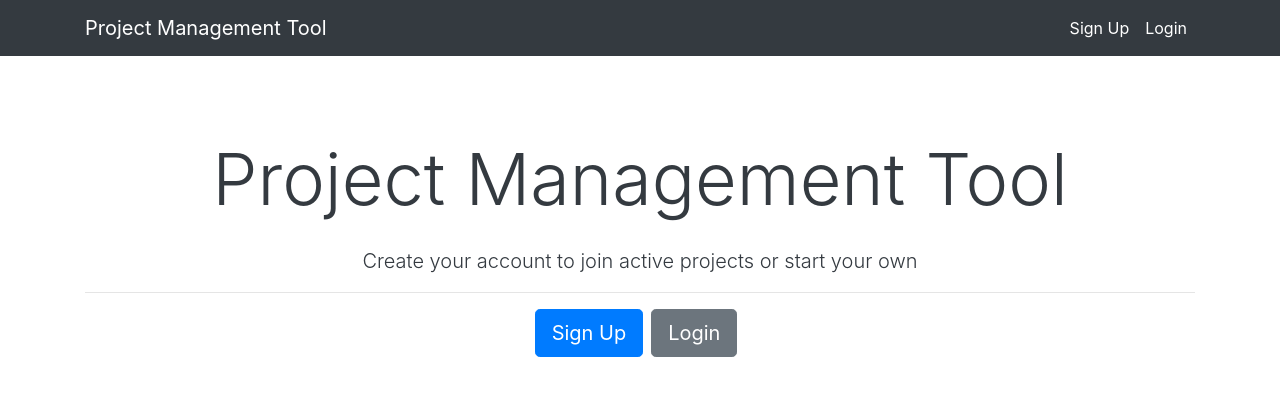
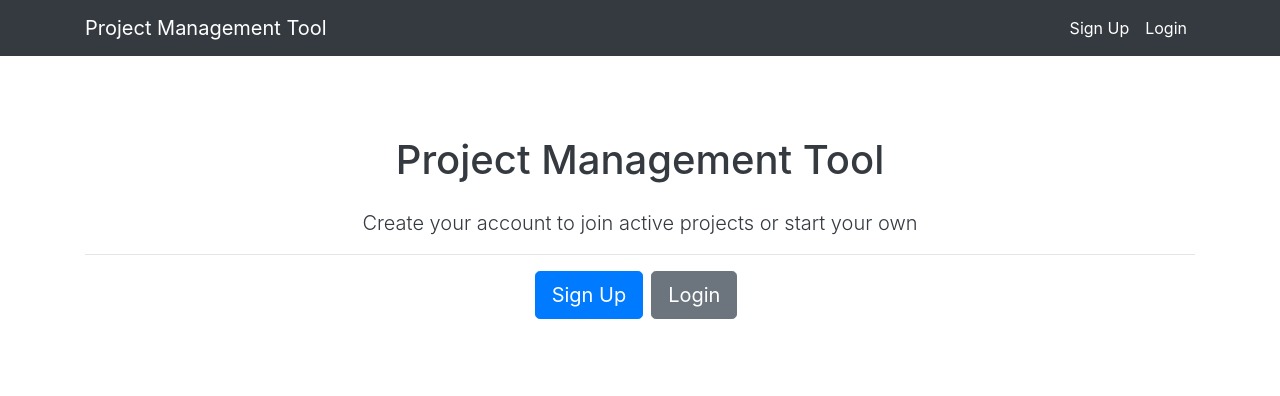
Before and after one commit to alex-alk/pmtool-react-client, a React (Create React App) app: page / in a window 1280 px wide. Shown: the top 396 px of the page. Built offline with nearby package versions, Linux system fonts and the light colour scheme; the HTML template or start-up script is replaced by a standard one.

Commit message:
visual fix

```diff
--- a/src/components/Layout/Landing.js
+++ b/src/components/Layout/Landing.js
@@ -16,7 +16,7 @@ class Landing extends Component {
           <div className="container">
             <div className="row">
               <div className="col-md-12 text-center">
-                <h1 className="display-3 mb-4">Project Management Tool</h1>
+                <h1 className="mb-4 text-wrap">Project Management Tool</h1>
                 <p className="lead">
                   Create your account to join active projects or start your own
                 </p>
```
